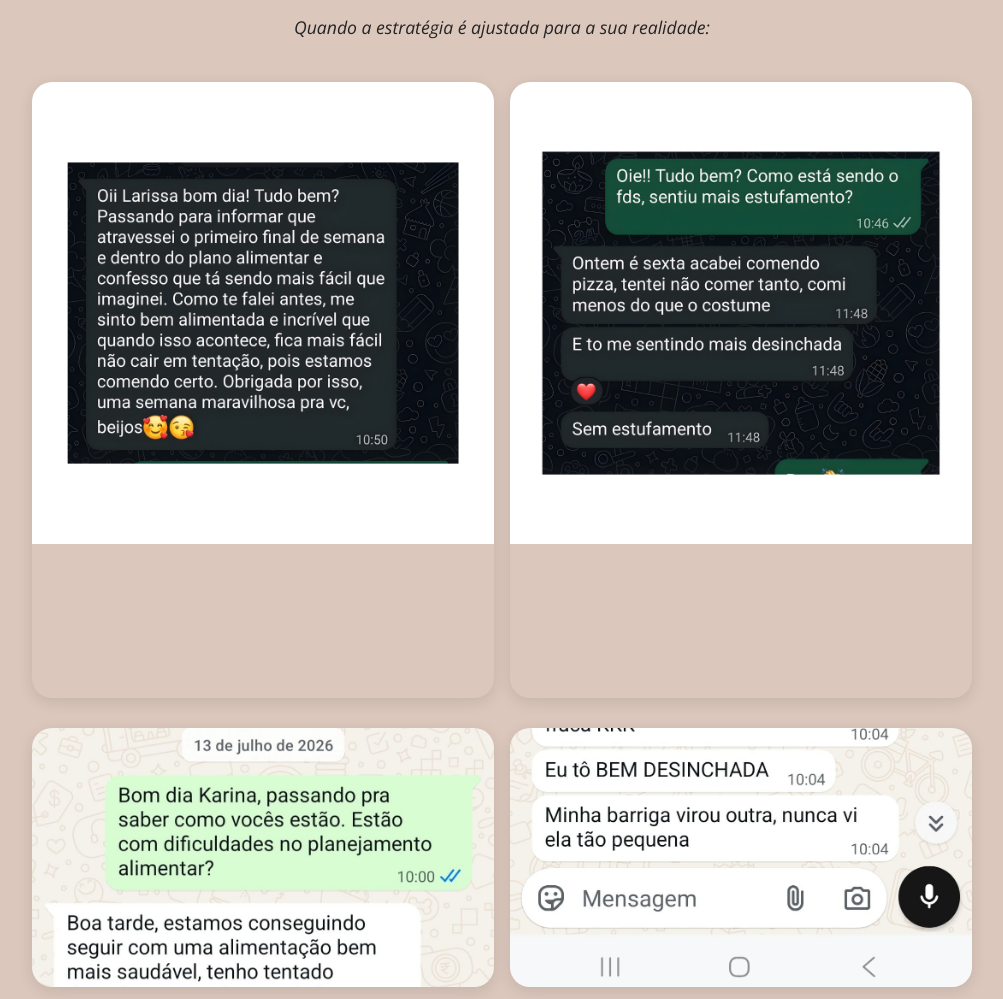
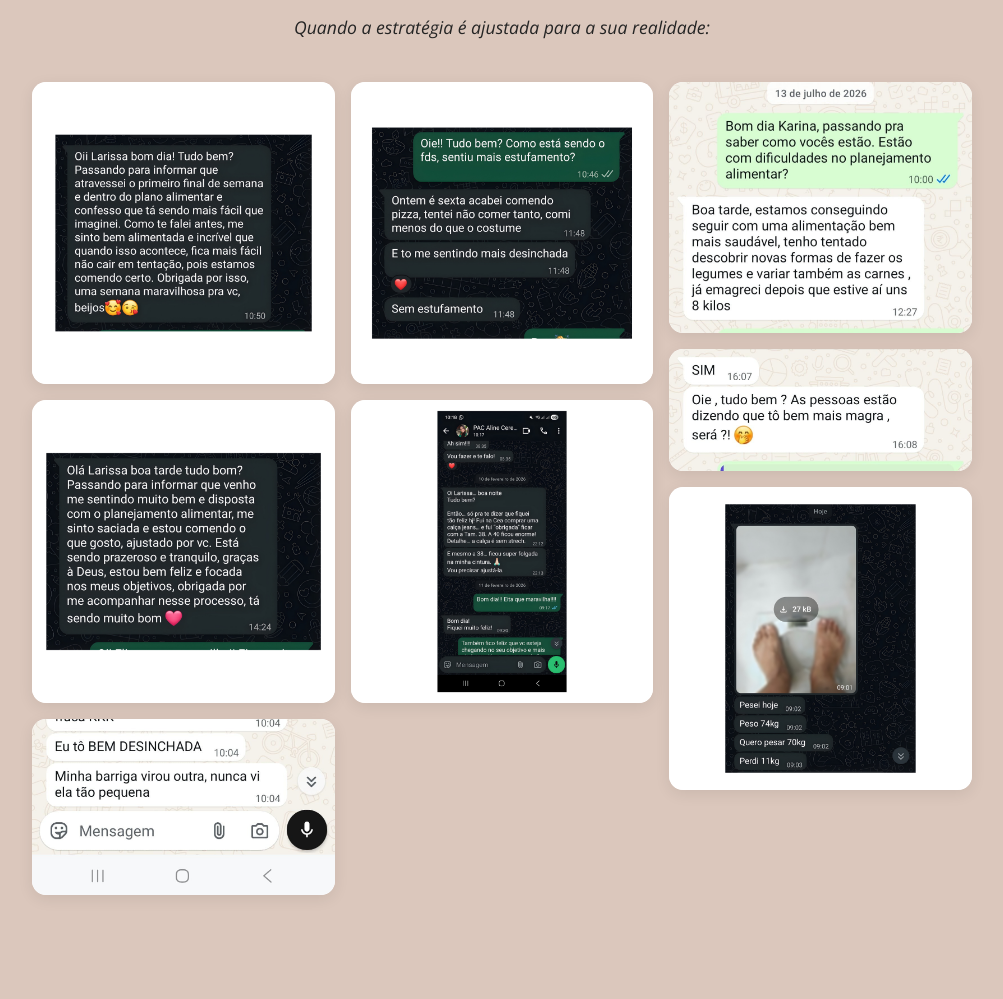
Before and after one commit to nutri-larissa-menezes/site-nutri-larissa-menezes, a website: page index.html in a window 1280 px wide. Shown: the part 3043-4042 px from the top of the page, without its empty margins (138-1141 px from the left). Drawn offline with nearby package versions, Linux system fonts and the light colour scheme.

Commit message:
fix(resultados): recria composicao masonry 3 colunas desktop da prova social sem corte de imagem

```diff
--- a/index.html
+++ b/index.html
@@ -534,10 +534,52 @@
       font-weight: 700;
     }
 
-    /* ===== RESULTS ===== */
+    /* ===== RESULTS / PROVA SOCIAL ===== */
     .results {
       background: var(--color-secondary);
       padding: 60px 0;
+    }
+
+    /* Desktop 3-Column Masonry (GreatPages Layout) */
+    .results-desktop-masonry {
+      display: grid;
+      grid-template-columns: repeat(3, 1fr);
+      gap: 16px;
+      align-items: start;
+      margin-bottom: 40px;
+    }
+
+    .masonry-col {
+      display: flex;
+      flex-direction: column;
+      gap: 16px;
+    }
+
+    .masonry-card {
+      background: var(--color-base);
+      border-radius: 14px;
+      overflow: hidden;
+      box-shadow: 0 4px 15px rgba(0, 0, 0, 0.08);
+      transition: transform 0.3s ease, box-shadow 0.3s ease;
+      width: 100%;
+      height: auto;
+    }
+
+    .masonry-card:hover {
+      transform: translateY(-3px);
+      box-shadow: 0 8px 25px rgba(0, 0, 0, 0.12);
+    }
+
+    .masonry-card img {
+      width: 100%;
+      height: auto;
+      display: block;
+      object-fit: contain;
+      border-radius: 14px;
+    }
+
+    .results-mobile-gallery {
+      display: none;
     }
 
     .results-grid {
@@ -678,24 +720,22 @@
 
     /* Desktop (>= 769px) */
     @media (min-width: 769px) {
-      .results-grid,
-      .results-grid-2 {
-        grid-template-columns: repeat(2, 1fr);
-      }
-
-      .result-card {
-        aspect-ratio: auto;
-      }
-
-      .result-card img {
-        width: 100%;
-        height: auto;
-        object-fit: contain;
+      .results-desktop-masonry {
+        display: grid;
+      }
+      .results-mobile-gallery {
+        display: none !important;
       }
     }
 
     /* Mobile & Small Screens (<= 768px) */
     @media (max-width: 768px) {
+      .results-desktop-masonry {
+        display: none !important;
+      }
+      .results-mobile-gallery {
+        display: block !important;
+      }
       .container {
         padding: 0 20px;
       }
@@ -1193,6 +1233,47 @@
       <h2 class="section-title">O QUE ACONTECE QUANDO VOCÊ TEM O DIRECIONAMENTO CERTO?</h2>
       <p class="section-subtitle">Quando a estratégia é ajustada para a sua realidade:</p>
 
+      <!-- Desktop 3-Column Masonry (GreatPages Layout) -->
+      <div class="results-desktop-masonry">
+        <!-- Column 1 -->
+        <div class="masonry-col">
+          <div class="masonry-card">
+            <img src="assets/img-11.png" alt="Resultado 1">
+          </div>
+          <div class="masonry-card">
+            <img src="assets/img-5.png" alt="Resultado 7">
+          </div>
+          <div class="masonry-card">
+            <img src="assets/img-12.jpeg" alt="Resultado 4">
+          </div>
+        </div>
+
+        <!-- Column 2 -->
+        <div class="masonry-col">
+          <div class="masonry-card">
+            <img src="assets/img-6.png" alt="Resultado 2">
+          </div>
+          <div class="masonry-card">
+            <img src="assets/img-8.png" alt="Resultado 5">
+          </div>
+        </div>
+
+        <!-- Column 3 -->
+        <div class="masonry-col">
+          <div class="masonry-card">
+            <img src="assets/img-4.jpeg" alt="Resultado 3">
+          </div>
+          <div class="masonry-card">
+            <img src="assets/img-7.jpeg" alt="Resultado 6">
+          </div>
+          <div class="masonry-card">
+            <img src="assets/img-13.png" alt="Resultado 8">
+          </div>
+        </div>
+      </div>
+
+      <!-- Mobile Gallery (Exact Existing Structure) -->
+      <div class="results-mobile-gallery">
         <!-- Results Gallery Row 1 -->
         <div class="results-grid">
           <div class="result-card portrait">
@@ -1230,6 +1311,7 @@
           </div>
           <div class="result-card portrait">
             <img src="assets/img-13.png" alt="Resultado 8">
+          </div>
         </div>
       </div>
 
```
Lines whose indentation alone changed are shown as unchanged.
